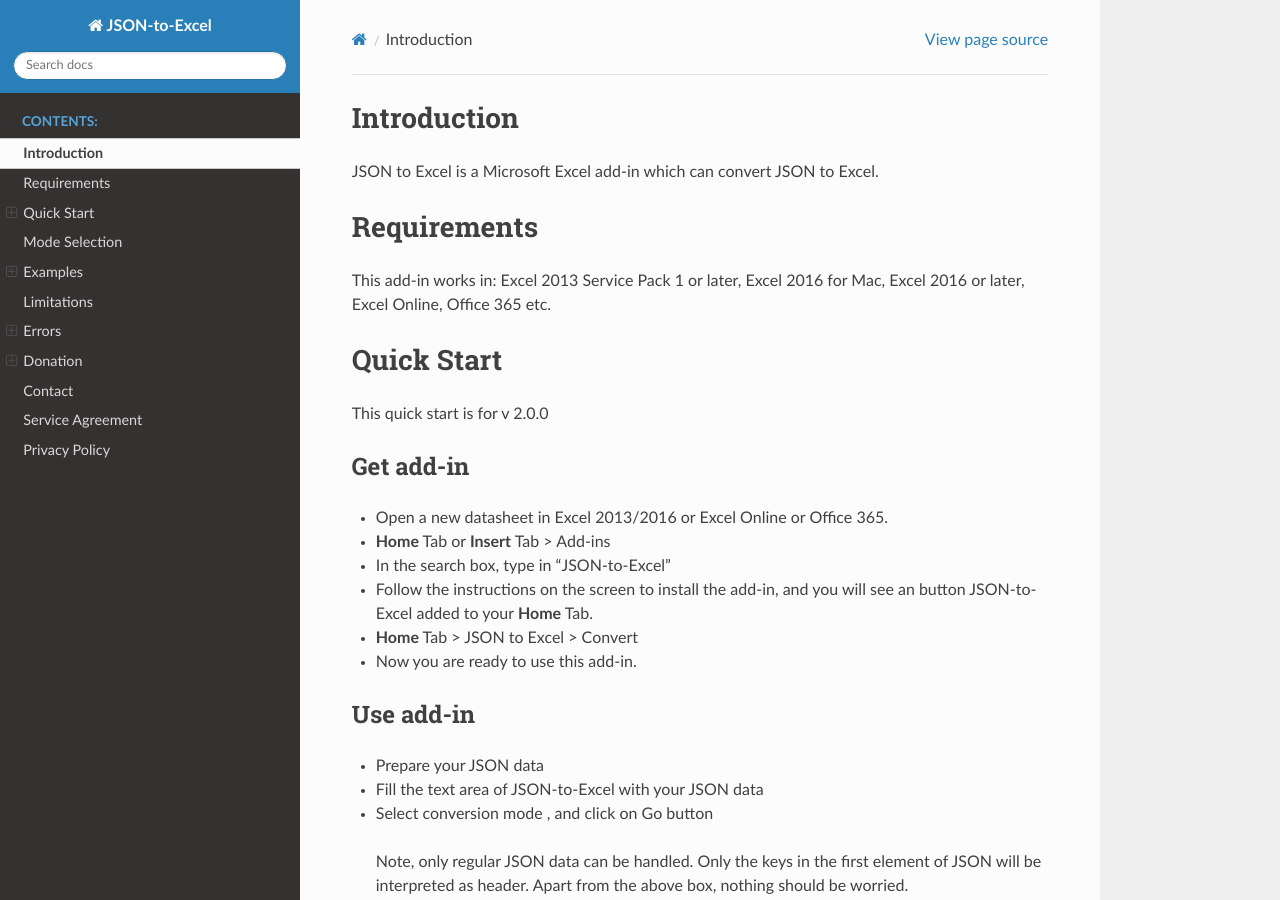
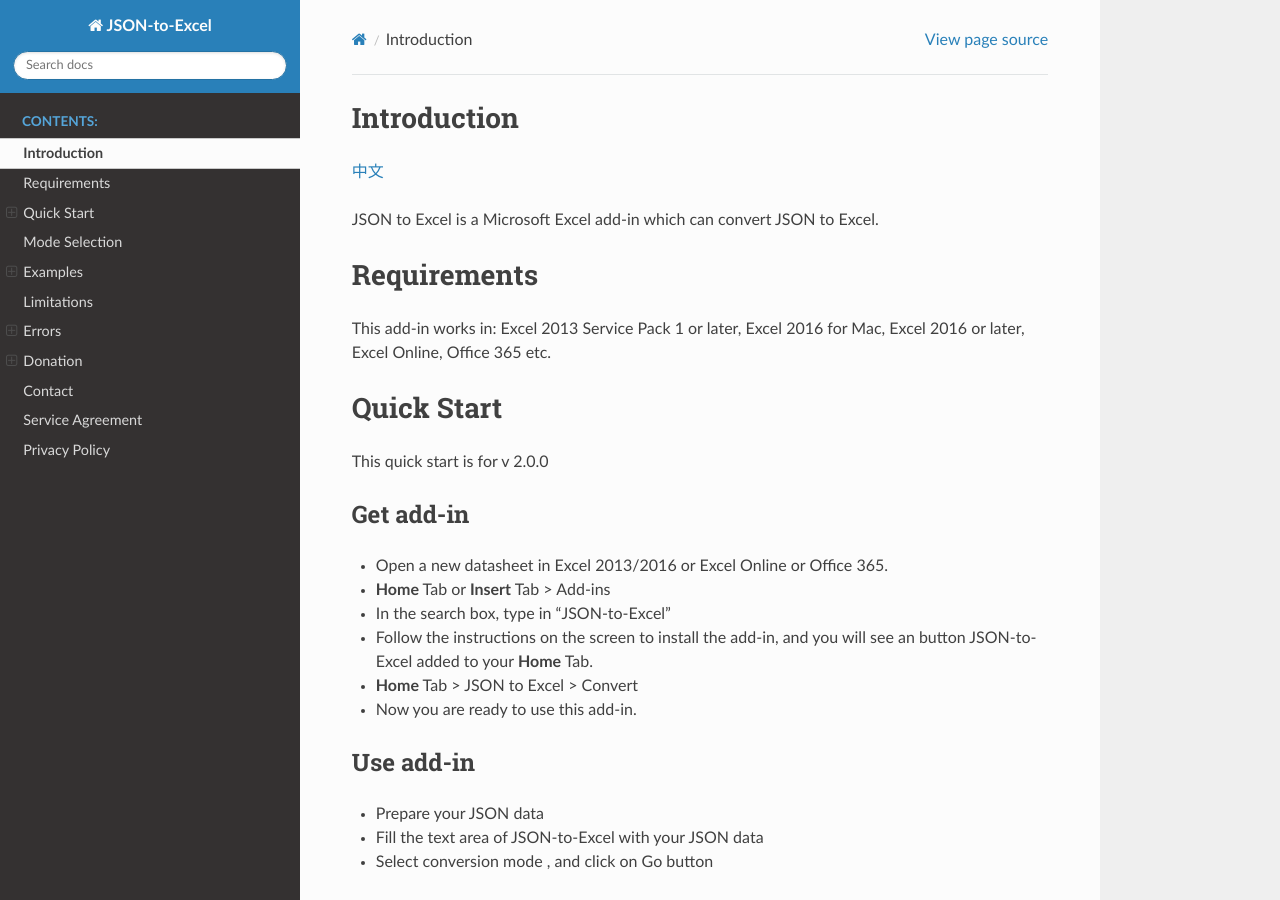
Before and after one commit to he-yang/JSON-to-Excel, a Sphinx documentation site: the page built from source/quickstart.md, in a window 1280 px wide and 900 px high. Built offline with Sphinx 7.4.7 and the Read the Docs theme 3.1.0, drawn with Linux system fonts in a browser that asks for light colours.

Commit message:
add i18n link

```diff
--- a/source/quickstart.md
+++ b/source/quickstart.md
@@ -1,5 +1,7 @@
 
 # Introduction
+
+[中文](https://json-to-excel.wtsolutions.cn/zh-cn/latest/quickstart.html)
 
 JSON to Excel is a Microsoft Excel add-in which can convert JSON to Excel.
 
```
